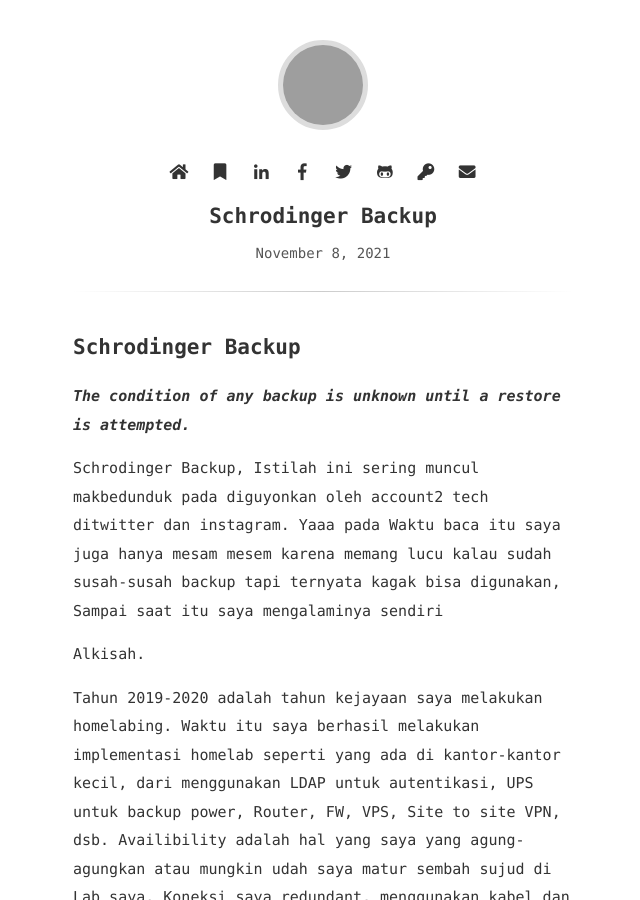
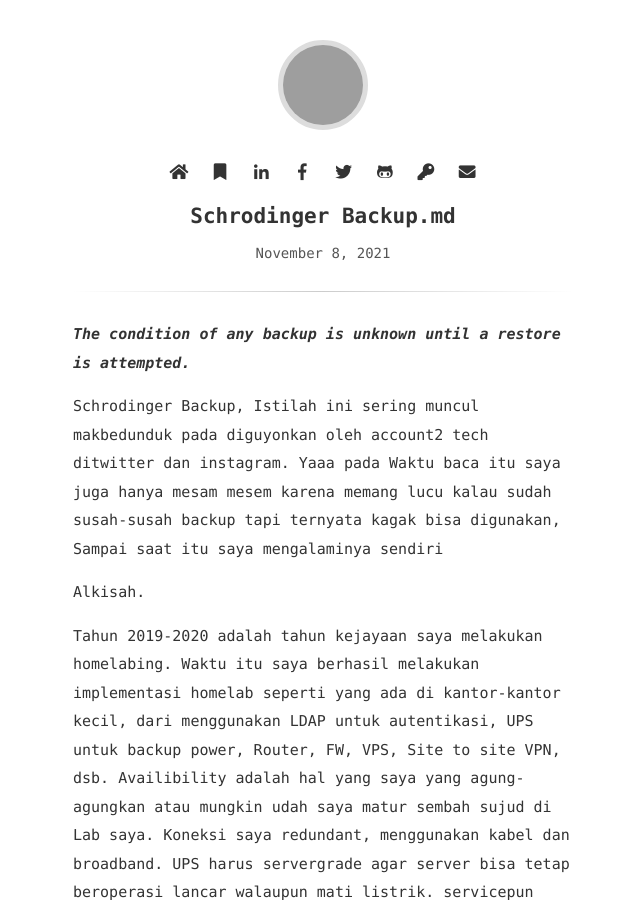
Before and after one commit to harjunacandra/harjuna.github.io, a Jekyll site: the page built from _posts/2021-11-08-Schrodinger-Backup.md, in a window 1280 px wide and 900 px high, cut to the strip 0-900 px from the top of the window. Shown: the whole strip, without its empty margins (317-957 px from the left). Built offline with Jekyll 4.4.1, drawn with Linux system fonts in a browser that asks for light colours; some of the changed lines change nothing that is shown; grey boxes are pictures that could not be loaded.

Commit message:
Update 2021-11-08-Schrodinger-Backup.md
fix format

```diff
--- a/_posts/2021-11-08-Schrodinger-Backup.md
+++ b/_posts/2021-11-08-Schrodinger-Backup.md
@@ -1,7 +1,8 @@
 ---
 published: true
+title: Schrodinger Backup.md
+updated: '2021-11-08 18:13'
 ---
-## Schrodinger Backup
 
 _**The condition of any backup is unknown until a restore is attempted.**_
 
```
